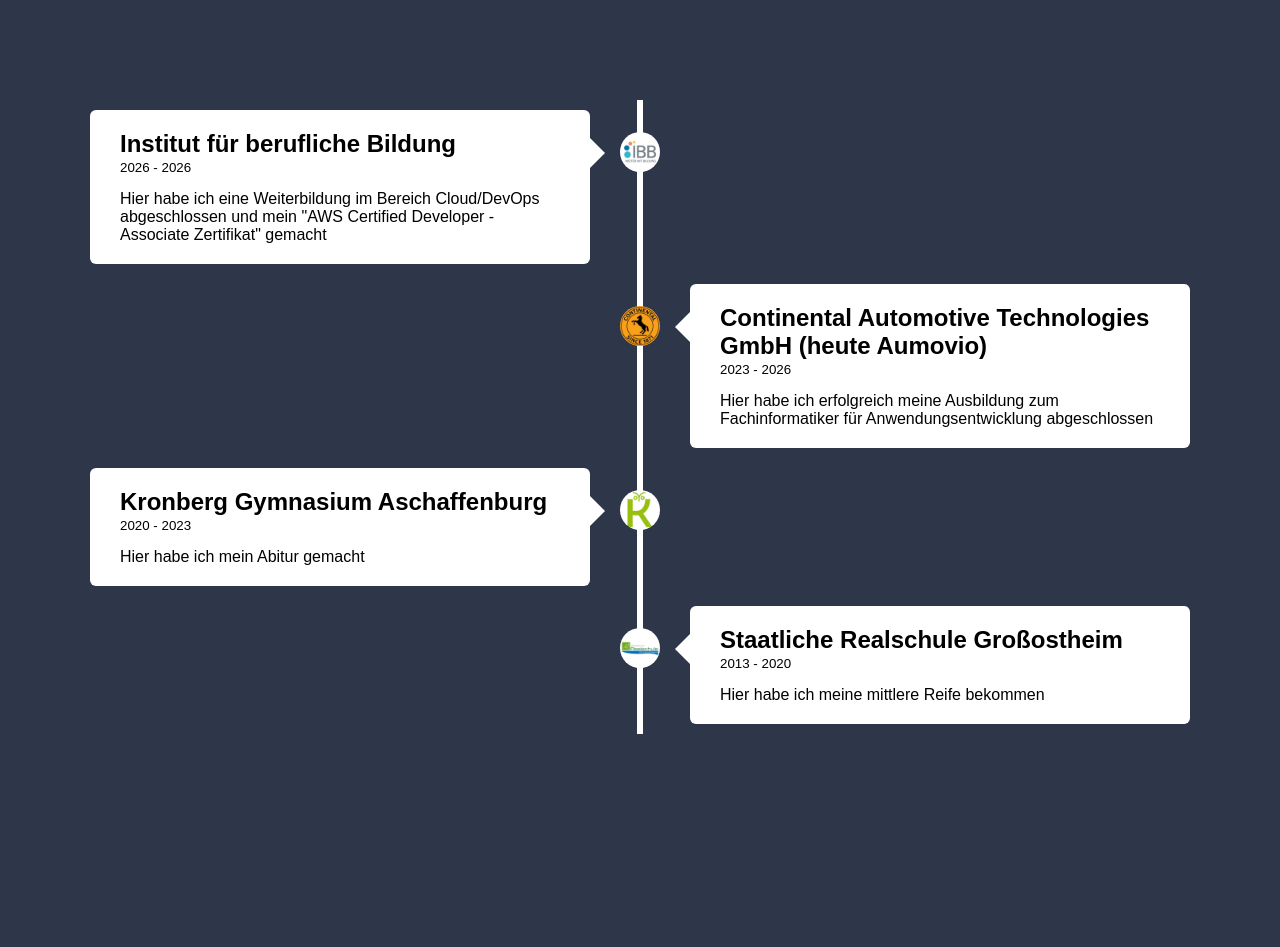
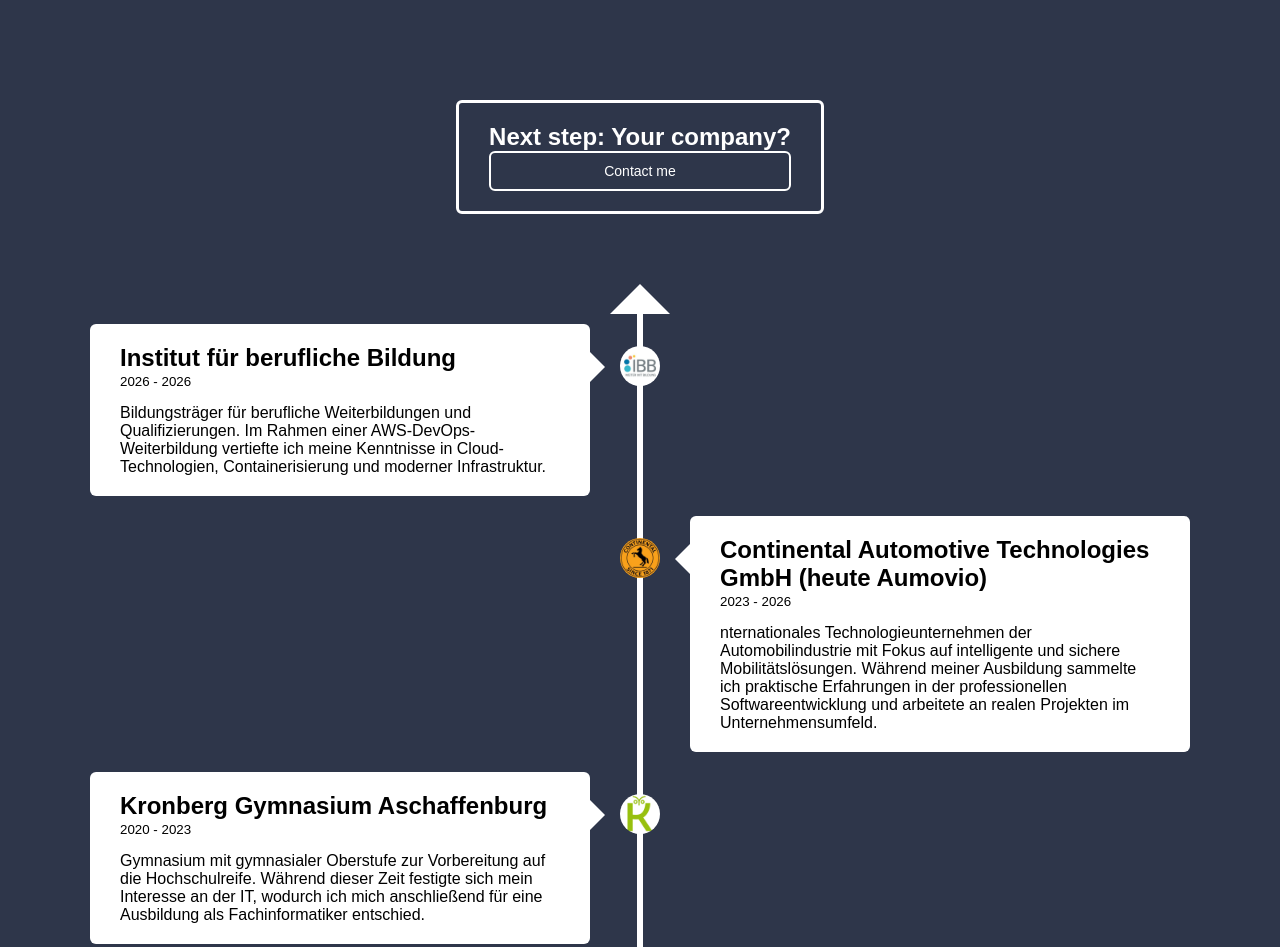
Before and after one commit to LeonHosch/web_cv, a website: page src/frontend/timeline/index.html in a window 1280 px wide. Shown: the top 947 px of the page. Before the commit the page ends 834 px from the top, so only its background shows below. Drawn offline with Linux system fonts and the light colour scheme.

Commit message:
Added next step box at the top of the timeline paired with a slight restructuring

```diff
--- /dev/null
+++ b/src/frontend/assets/styles/global.css
@@ -0,0 +1,28 @@
+*{
+    margin: 0;
+    padding: 0;
+    font-family: Poppins, sans-serif;
+    box-sizing: border-box;
+}
+
+body{
+    background: #2e364a;
+}
+
+.std-btn {
+    background: transparent;
+    color: white;
+    border: 2px solid white;
+    border-radius: 6px;
+    padding: 10px 20px;       /* Mehr Freiraum an den Seiten wirkt edler */
+    font-size: 14px;
+    font-weight: 500;
+    cursor: pointer;
+    transition: all 0.3s ease; /* Macht den Hover-Effekt geschmeidig */
+}
+
+/* Der Hover-Effekt: Füllt sich elegant weiß, wenn man drüberfährt */
+.std-btn:hover {
+    background: white;
+    color: #2e364a;           /* Textfarbe wechselt zur Hintergrundfarbe */
+}
--- a/src/frontend/timeline/timeline.html
+++ b/src/frontend/timeline/index.html
@@ -3,12 +3,25 @@
 <head>
     <meta name="viewport" content="width=device-width, initial-scale=1.0">
     <title>Timeline - Leon Hosch</title>
+    <link rel="stylesheet" href="../assets/styles/global.css">
+    <link rel="stylesheet" href="../assets/styles/header.css">
     <link rel="stylesheet" href="timeline.css">
 </head>
 <body>
 
+    <div class="next-step">
+
+        <div class="next-step-box">
+
+            <h2>Next step: Your company?</h2>
+            <button class="std-btn">Contact me</button>
+        </div>
+
+    </div>
+
     <div class="timeline">
 
+        <span class="uparrow"></span>
         <div class="container leftside">
 
             <img src="../assets/logos/logo_ibb_v1.png">
@@ -16,7 +29,7 @@
 
                 <h2>Institut für berufliche Bildung</h2>
                 <small>2026 - 2026</small>
-                <p>Hier habe ich eine Weiterbildung im Bereich Cloud/DevOps abgeschlossen und mein "AWS Certified Developer - Associate Zertifikat" gemacht</p>
+                <p>Bildungsträger für berufliche Weiterbildungen und Qualifizierungen. Im Rahmen einer AWS-DevOps-Weiterbildung vertiefte ich meine Kenntnisse in Cloud-Technologien, Containerisierung und moderner Infrastruktur.</p>
                 <span class="leftarrow"></span>
             </div>
         </div>
@@ -27,7 +40,7 @@
 
                 <h2>Continental Automotive Technologies GmbH (heute Aumovio)</h2>
                 <small>2023 - 2026</small>
-                <p>Hier habe ich erfolgreich meine Ausbildung zum Fachinformatiker für Anwendungsentwicklung abgeschlossen</p>
+                <p>nternationales Technologieunternehmen der Automobilindustrie mit Fokus auf intelligente und sichere Mobilitätslösungen. Während meiner Ausbildung sammelte ich praktische Erfahrungen in der professionellen Softwareentwicklung und arbeitete an realen Projekten im Unternehmensumfeld.</p>
                 <span class="rightarrow"></span>
             </div>
         </div>
@@ -38,7 +51,7 @@
 
                 <h2>Kronberg Gymnasium Aschaffenburg</h2>
                 <small>2020 - 2023</small>
-                <p>Hier habe ich mein Abitur gemacht</p>
+                <p>Gymnasium mit gymnasialer Oberstufe zur Vorbereitung auf die Hochschulreife. Während dieser Zeit festigte sich mein Interesse an der IT, wodurch ich mich anschließend für eine Ausbildung als Fachinformatiker entschied.</p>
                 <span class="leftarrow"></span>
             </div>
         </div>
@@ -49,7 +62,7 @@
 
                 <h2>Staatliche Realschule Großostheim</h2>
                 <small>2013 - 2020</small>
-                <p>Hier habe ich meine mittlere Reife bekommen</p>
+                <p>Staatliche Realschule mit dem Schwerpunkt auf einer fundierten Allgemeinbildung. Hier legte ich die schulischen Grundlagen, die mein späteres Interesse an Informatik und Softwareentwicklung förderten.</p>
                 <span class="rightarrow"></span>
             </div>
         </div>
--- a/src/frontend/timeline/timeline.css
+++ b/src/frontend/timeline/timeline.css
@@ -1,12 +1,10 @@
-*{
-    margin: 0;
-    padding: 0;
-    font-family: Poppins, sans-serif;
-    box-sizing: border-box;
-}
-
-body{
-    background: #2e364a;
+.next-step{
+    display: flex;
+    justify-content: center;
+    align-items: center;
+    position: relative;
+    max-width: 1200px;
+    margin: 100px auto;
 }
 
 .timeline{
@@ -39,7 +37,7 @@
 @keyframes movedownlogo{
     0%{
         opacity: 1;
-        transform: translateY(-30px) scale(0.95);
+        transform: translateY(-30px) scale(1);
     }
 
     100%{
@@ -48,16 +46,29 @@
     }
 }
 
-.container:nth-child(2) img{
-    animation-delay: 1s;
+.container:nth-of-type(2) img{
+    animation-delay: 1.1s;
 }
 
-.container:nth-child(3) img{
-    animation-delay: 2s;
+.container:nth-of-type(3) img{
+    animation-delay: 2.2s;
 }
 
-.container:nth-child(4) img{
-    animation-delay: 3s;
+.container:nth-of-type(4) img{
+    animation-delay: 3.3s;
+}
+
+.next-step-box{
+    display: flex;
+    flex-direction: column;
+    padding: 20px 30px;
+    color: white;
+    background: transparent;
+    border: 3px solid white;
+    border-color: white;
+    position: relative;
+    border-radius: 6px;
+    max-width: 400px;
 }
 
 .timeline-box{
@@ -81,16 +92,16 @@
     }
 }
 
-.container:nth-child(2) .timeline-box{
-    animation-delay: 1s;
+.container:nth-of-type(2) .timeline-box{
+    animation-delay: 1.1s;
 }
 
-.container:nth-child(3) .timeline-box{
-    animation-delay: 2s;
+.container:nth-of-type(3) .timeline-box{
+    animation-delay: 2.2s;
 }
 
-.container:nth-child(4) .timeline-box{
-    animation-delay: 3s;
+.container:nth-of-type(4) .timeline-box{
+    animation-delay: 3.3s;
 }
 
 .leftside{
@@ -111,7 +122,7 @@
     left: 50%;
     margin-left: -3px;
     z-index: -1;
-    animation: moveline 4s linear forwards;
+    animation: moveline 3.9s linear forwards;
 }
 
 @keyframes moveline{
@@ -131,6 +142,19 @@
 .timeline-box small{
     display: inline-block;
     margin-bottom: 15px;
+}
+
+.uparrow{
+    height: 0;
+    width: 0;
+    position: absolute;
+    left: 50%;
+    transform: translateX(-50%);
+    z-index: 1;
+    border-bottom: 30px solid white;
+    border-left: 30px solid transparent;
+    border-right: 30px solid transparent;
+    top: -30px;
 }
 
 .leftarrow{
@@ -188,6 +212,10 @@
         left: 10px;
     }
 
+    .uparrow{
+        left: 30px;
+    }
+
     .leftarrow, .rightarrow{
         border-right: 15px solid #fff;
         border-left: 0;
```
Also changed, not shown: src/frontend/index.html (+1 -1 lines), src/frontend/assets/styles/header.css (added).
